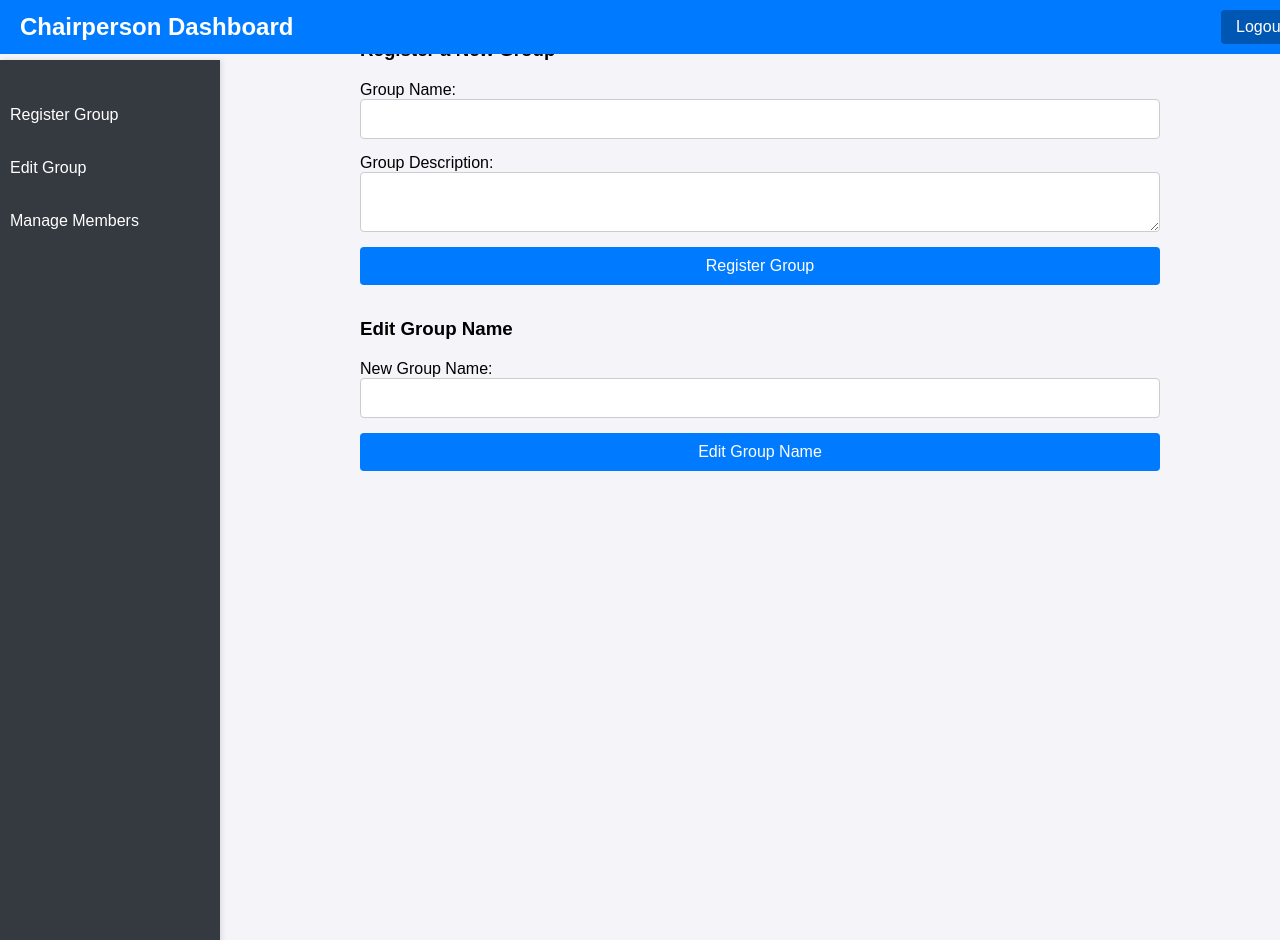
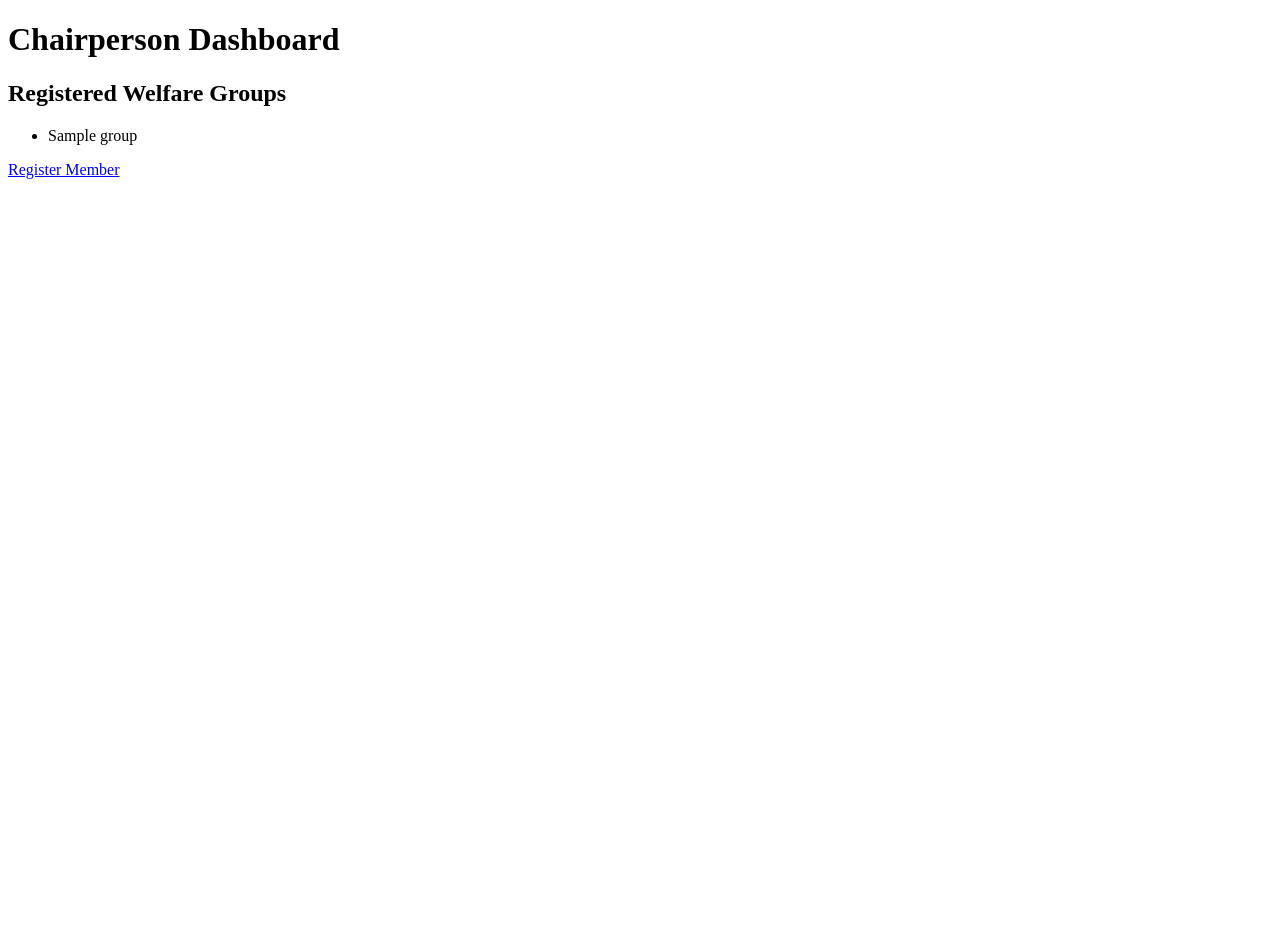
Before and after one commit to kimaguti/javap, a Flask app: page /dashboard in a window 1280 px wide. Run offline with Flask 3, Linux system fonts and the light colour scheme; the visitor is signed in with stand-in values (Sample User, id 1); tables that the repository leaves empty hold one stand-in row (values such as "Sample post").

Commit message:
Chama app

```diff
--- a/static/style.css
+++ b/static/style.css
@@ -1,111 +1,103 @@
-/* Global Styles */
+/* Basic styling for the entire page */
 body {
     font-family: Arial, sans-serif;
+    background-color: #f4f4f9;
     margin: 0;
-    padding: 0;
-    background-color: #f4f4f9;
-}
-
-/* Navbar Styles */
-.navbar {
-    background-color: #007BFF;
-    padding: 10px 20px;
-    color: white;
-    position: fixed;
-    width: 100%;
-    top: 0;
-    left: 0;
-    z-index: 1000;
-}
-
-.navbar-container {
-    display: flex;
-    justify-content: space-between;
-    align-items: center;
-}
-
-.navbar h2 {
-    margin: 0;
-}
-
-.navbar a {
-    color: white;
-    text-decoration: none;
-    padding: 8px 15px;
-    background-color: #0056b3;
-    border-radius: 4px;
-}
-
-.navbar a:hover {
-    background-color: #003f7f;
-}
-
-/* Sidebar Styles */
-.sidebar {
-    background-color: #343a40;
-    color: white;
-    width: 220px;
-    position: fixed;
-    top: 60px;
-    left: 0;
-    height: 100%;
-    padding-top: 20px;
-    box-shadow: 2px 0 5px rgba(0, 0, 0, 0.1);
-}
-
-.sidebar ul {
-    list-style-type: none;
     padding: 0;
 }
 
-.sidebar ul li {
-    margin: 15px 0;
+h1 {
+    text-align: center;
+    color: #333;
+    margin-bottom: 20px;
 }
 
-.sidebar ul li a {
-    color: white;
-    text-decoration: none;
-    padding: 10px;
-    display: block;
-    border-radius: 4px;
+/* Container for forms */
+.form-container {
+    max-width: 400px;
+    margin: 50px auto;
+    background-color: #fff;
+    padding: 30px;
+    border-radius: 8px;
+    box-shadow: 0 0 10px rgba(0, 0, 0, 0.1);
 }
 
-.sidebar ul li a:hover {
-    background-color: #007BFF;
-}
-
-/* Main Content Styles */
-.main-content {
-    margin-left: 240px;
-    padding: 20px;
-}
-
-.content-container {
-    max-width: 800px;
-    margin: 0 auto;
-}
-
+/* Flexbox style for labels and inputs */
 form {
     display: flex;
     flex-direction: column;
-    margin-top: 20px;
 }
 
-form input, form textarea, form button {
-    padding: 10px;
+.form-group {
+    display: flex;
+    justify-content: space-between;
     margin-bottom: 15px;
-    border-radius: 4px;
-    border: 1px solid #ccc;
-    font-size: 16px;
 }
 
-form button {
-    background-color: #007BFF;
+label {
+    font-size: 14px;
+    color: #555;
+    width: 30%; /* Give the label space on the left */
+}
+
+input[type="text"], input[type="password"] {
+    width: 65%; /* Give the input space on the right */
+    padding: 10px;
+    margin-left: 15px;
+    border: 1px solid #ccc;
+    border-radius: 4px;
+    font-size: 16px;
+    color: #333;
+}
+
+button {
+    width: 100%;
+    padding: 10px;
+    background-color: #4CAF50;
     color: white;
     border: none;
+    border-radius: 4px;
+    font-size: 16px;
     cursor: pointer;
 }
 
-form button:hover {
-    background-color: #0056b3;
+button:hover {
+    background-color: #45a049;
 }
+
+/* Styling for links */
+a {
+    display: inline-block;
+    text-align: center;
+    font-size: 14px;
+    color: #007BFF;
+    margin-top: 10px;
+    text-decoration: none;
+}
+
+a:hover {
+    text-decoration: underline;
+}
+
+/* Error message styling */
+.error {
+    color: red;
+    font-size: 14px;
+    text-align: center;
+}
+
+/* Responsive layout */
+@media (max-width: 600px) {
+    .form-container {
+        width: 90%;
+    }
+
+    .form-group {
+        flex-direction: column;
+        align-items: flex-start;
+    }
+
+    label, input[type="text"], input[type="password"] {
+        width: 100%;
+    }
+}
--- a/templates/dashboard.html
+++ b/templates/dashboard.html
@@ -3,55 +3,16 @@
 <head>
     <meta charset="UTF-8">
     <meta name="viewport" content="width=device-width, initial-scale=1.0">
-    <title>Chairperson Dashboard</title>
-    <link rel="stylesheet" href="{{ url_for('static', filename='style.css') }}">
+    <title>Dashboard</title>
 </head>
 <body>
-    <!-- Navbar -->
-    <nav class="navbar">
-        <div class="navbar-container">
-            <h2>Chairperson Dashboard</h2>
-            <a href="{{ url_for('logout') }}">Logout</a>
-        </div>
-    </nav>
-
-    <!-- Sidebar -->
-    <div class="sidebar">
-        <ul>
-            <li><a href="#register-group">Register Group</a></li>
-            <li><a href="#edit-group">Edit Group</a></li>
-            <li><a href="#manage-members">Manage Members</a></li>
-        </ul>
-    </div>
-
-    <!-- Main Content -->
-    <div class="main-content">
-        <div class="content-container">
-            <!-- Group Registration Section -->
-            <section id="register-group">
-                <h3>Register a New Group</h3>
-                <form method="POST">
-                    <label for="group_name">Group Name:</label>
-                    <input type="text" id="group_name" name="group_name" required>
-
-                    <label for="group_description">Group Description:</label>
-                    <textarea id="group_description" name="group_description" required></textarea>
-
-                    <button type="submit">Register Group</button>
-                </form>
-            </section>
-
-            <!-- Group Edit Section -->
-            <section id="edit-group">
-                <h3>Edit Group Name</h3>
-                <form method="POST">
-                    <label for="new_group_name">New Group Name:</label>
-                    <input type="text" id="new_group_name" name="new_group_name" required>
-
-                    <button type="submit">Edit Group Name</button>
-                </form>
-            </section>
-        </div>
-    </div>
+    <h1>Chairperson Dashboard</h1>
+    <h2>Registered Welfare Groups</h2>
+    <ul>
+        {% for group in groups %}
+            <li>{{ group.group_name }}</li>
+        {% endfor %}
+    </ul>
+    <a href="{{ url_for('register_member') }}">Register Member</a>
 </body>
 </html>
```
